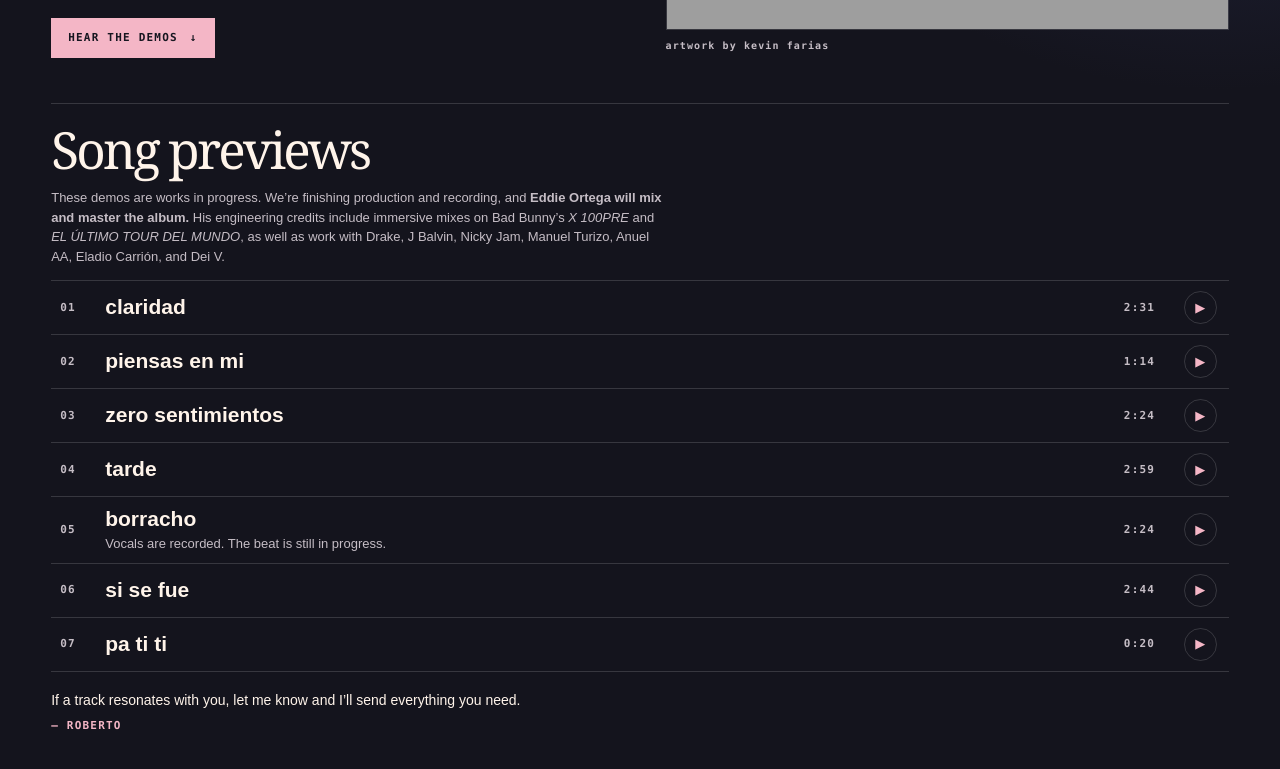
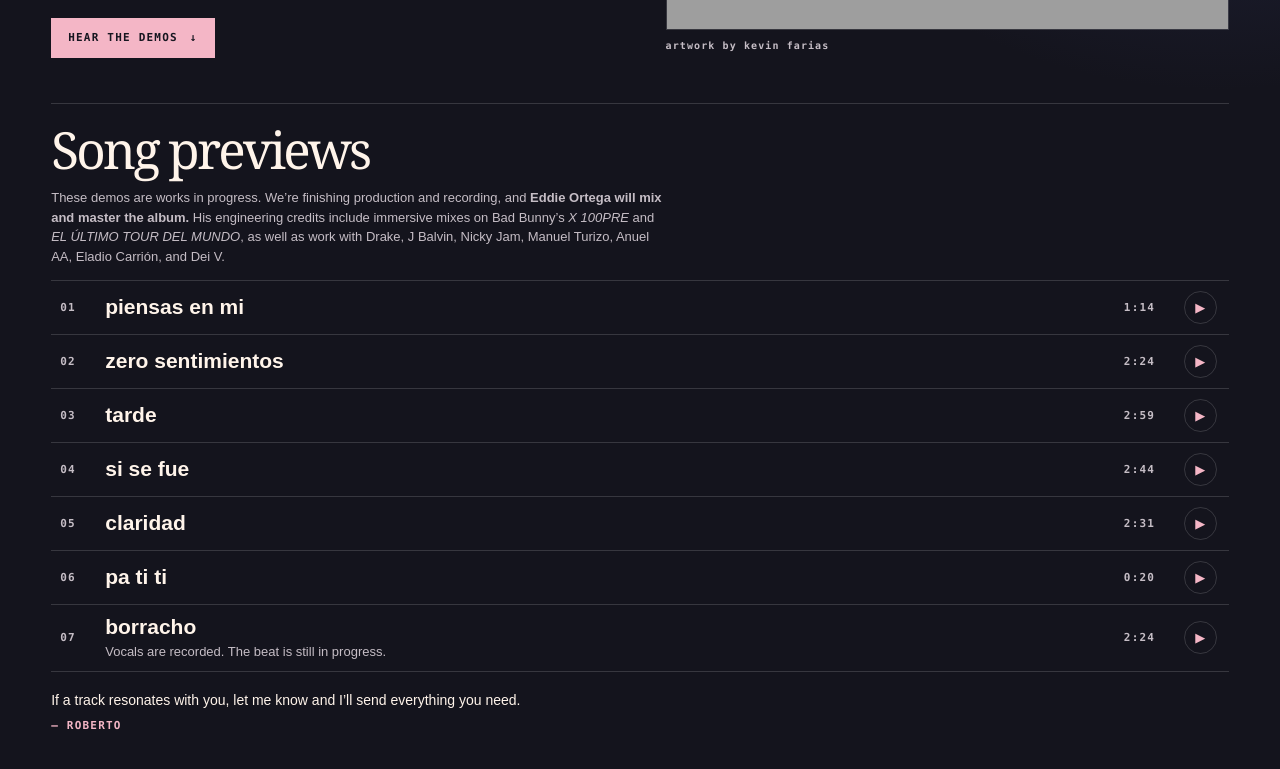
Before and after one commit to yocaptainjoe/p73b0bcfb5394d6, a plain HTML site: page index.html in a window 1280 px wide. Shown: the part 668-1437 px from the top of the page. Drawn offline with Linux system fonts and the light colour scheme; grey boxes are pictures that could not be loaded.

Commit message:
Move claridad to fifth and borracho to last

```diff
--- a/index.html
+++ b/index.html
@@ -34,19 +34,19 @@
 <section class="listen" id="listen" aria-labelledby="listen-heading">
  <div class="listen-head"><h2 id="listen-heading">Song previews</h2></div>
  <p class="status">These demos are works in progress. We’re finishing production and recording, and <strong>Eddie Ortega will mix and master the album.</strong> His engineering credits include immersive mixes on Bad Bunny’s <i>X 100PRE</i> and <i>EL ÚLTIMO TOUR DEL MUNDO</i>, as well as work with Drake, J Balvin, Nicky Jam, Manuel Turizo, Anuel AA, Eladio Carrión, and Dei V.</p>
- <div class="track-list"><button type="button" class="track" data-index="0" aria-pressed="false"><span class="track-num">01</span><span><span class="track-title">claridad</span></span><span class="track-time">2:31</span><span class="track-icon" aria-hidden="true">▶</span></button>
-<button type="button" class="track" data-index="1" aria-pressed="false"><span class="track-num">02</span><span><span class="track-title">piensas en mi</span></span><span class="track-time">1:14</span><span class="track-icon" aria-hidden="true">▶</span></button>
-<button type="button" class="track" data-index="2" aria-pressed="false"><span class="track-num">03</span><span><span class="track-title">zero sentimientos</span></span><span class="track-time">2:24</span><span class="track-icon" aria-hidden="true">▶</span></button>
-<button type="button" class="track" data-index="3" aria-pressed="false"><span class="track-num">04</span><span><span class="track-title">tarde</span></span><span class="track-time">2:59</span><span class="track-icon" aria-hidden="true">▶</span></button>
-<button type="button" class="track" data-index="4" aria-pressed="false"><span class="track-num">05</span><span><span class="track-title">borracho</span><span class="track-note">Vocals are recorded. The beat is still in progress.</span></span><span class="track-time">2:24</span><span class="track-icon" aria-hidden="true">▶</span></button>
-<button type="button" class="track" data-index="5" aria-pressed="false"><span class="track-num">06</span><span><span class="track-title">si se fue</span></span><span class="track-time">2:44</span><span class="track-icon" aria-hidden="true">▶</span></button>
-<button type="button" class="track" data-index="6" aria-pressed="false"><span class="track-num">07</span><span><span class="track-title">pa ti ti</span></span><span class="track-time">0:20</span><span class="track-icon" aria-hidden="true">▶</span></button></div>
+ <div class="track-list"><button type="button" class="track" data-index="0" aria-pressed="false"><span class="track-num">01</span><span><span class="track-title">piensas en mi</span></span><span class="track-time">1:14</span><span class="track-icon" aria-hidden="true">▶</span></button>
+<button type="button" class="track" data-index="1" aria-pressed="false"><span class="track-num">02</span><span><span class="track-title">zero sentimientos</span></span><span class="track-time">2:24</span><span class="track-icon" aria-hidden="true">▶</span></button>
+<button type="button" class="track" data-index="2" aria-pressed="false"><span class="track-num">03</span><span><span class="track-title">tarde</span></span><span class="track-time">2:59</span><span class="track-icon" aria-hidden="true">▶</span></button>
+<button type="button" class="track" data-index="3" aria-pressed="false"><span class="track-num">04</span><span><span class="track-title">si se fue</span></span><span class="track-time">2:44</span><span class="track-icon" aria-hidden="true">▶</span></button>
+<button type="button" class="track" data-index="4" aria-pressed="false"><span class="track-num">05</span><span><span class="track-title">claridad</span></span><span class="track-time">2:31</span><span class="track-icon" aria-hidden="true">▶</span></button>
+<button type="button" class="track" data-index="5" aria-pressed="false"><span class="track-num">06</span><span><span class="track-title">pa ti ti</span></span><span class="track-time">0:20</span><span class="track-icon" aria-hidden="true">▶</span></button>
+<button type="button" class="track" data-index="6" aria-pressed="false"><span class="track-num">07</span><span><span class="track-title">borracho</span><span class="track-note">Vocals are recorded. The beat is still in progress.</span></span><span class="track-time">2:24</span><span class="track-icon" aria-hidden="true">▶</span></button></div>
  <p class="reply">If a track resonates with you, let me know and I’ll send everything you need.<span class="mono">— Roberto</span></p>
 </section>
 </main>
 <div class="dock" hidden><div class="now" aria-live="polite"><small class="tag mono">Now playing</small><strong></strong><span class="error" hidden>The demo could not play.</span></div><audio controls preload="none" aria-label="Demo player"></audio></div>
 <script>
-const audioSources = ["Nicki Nicole Audio/claridad.flac", "Nicki Nicole Audio/piensas-en-mi.flac", "Nicki Nicole Audio/zero-sentimientos.flac", "Nicki Nicole Audio/tarde.flac", "Nicki Nicole Audio/borracho.flac", "Nicki Nicole Audio/si-se-fue.flac", "Nicki Nicole Audio/pa-ti-ti.wav"];
+const audioSources = ["Nicki Nicole Audio/piensas-en-mi.flac", "Nicki Nicole Audio/zero-sentimientos.flac", "Nicki Nicole Audio/tarde.flac", "Nicki Nicole Audio/si-se-fue.flac", "Nicki Nicole Audio/claridad.flac", "Nicki Nicole Audio/pa-ti-ti.wav", "Nicki Nicole Audio/borracho.flac"];
 const dock=document.querySelector('.dock');
 const player=dock.querySelector('audio');
 const rows=Array.from(document.querySelectorAll('.track'));
```
